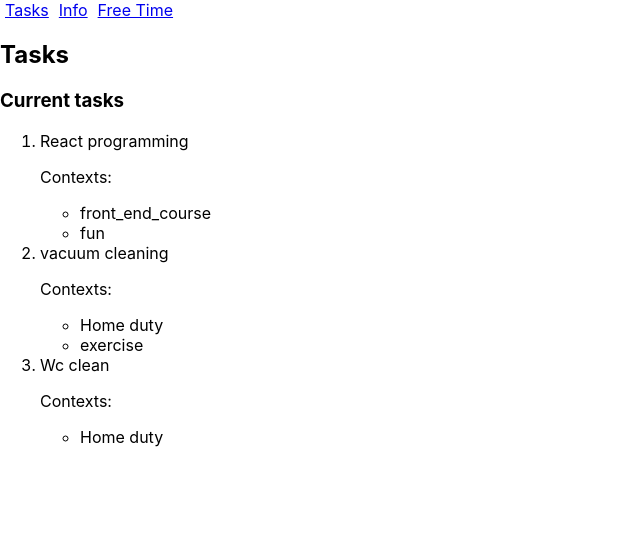
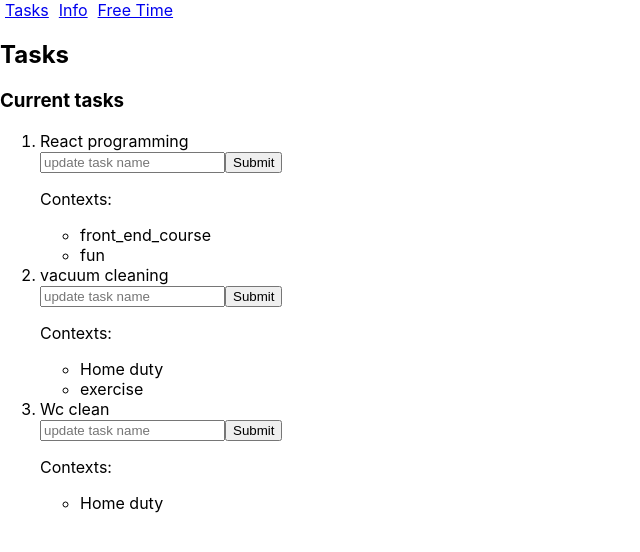
Before and after one commit to tune-ever/react-harjoitustyo-syksy-2022-tamk, a React (Create React App) app: page / in a window 1280 px wide. Shown: the top 552 px of the page, without its empty margins (0-640 px from the left). Built offline with nearby package versions, Linux system fonts and the light colour scheme; data requests are answered from the project's data file.

Commit message:
Task.js: Renders a React form. HandleSubmit: Function handles user's input passed from form. Calls parent component's function changeName. Text input's value is stored in state.

```diff
--- a/src/components/Task.js
+++ b/src/components/Task.js
@@ -1,9 +1,35 @@
+import { useState } from "react";
+
+// This component has basic react form: value is state!
 const Task = props => {
+  const [nameInput, setNameInput] = useState([]);
+
   const name = props.task.name;
   const contexts = props.task.contexts;
+
+  // this function handles the submit
+  const handleSubmit = event => {
+    // Prevents html refresh
+    event.preventDefault();
+    // Calls the changeName function passed down as props
+    props.changeName(props.task.id, nameInput);
+    // set textbox to empty
+    setNameInput("");
+  };
+
   return (
     <div>
       {name}
+      {/* This is a basic react form for updating task name:uses state etc. */}
+      <form type="submit" onSubmit={handleSubmit}>
+        <input
+          placeholder="update task name"
+          type="text"
+          value={nameInput}
+          onChange={e => setNameInput(e.target.value)}
+        />
+        <input type="submit" />
+      </form>
       <section>
         <p>Contexts:</p>
         <ul>{contexts.map(context => <li key={context}>{context}</li>)}</ul>
```
